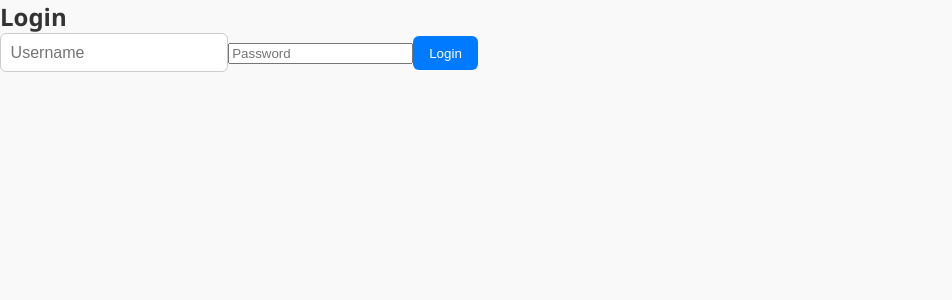
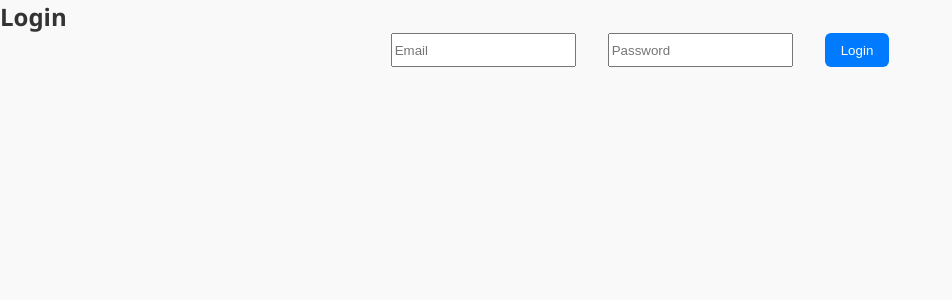
Before and after one commit to KhushiKumari0203/todo_app, a React (Vite) app in the folder client/: page / in a window 1280 px wide. Shown: the top 300 px of the page, without its empty margins (0-952 px from the left). Built offline with nearby package versions, Linux system fonts and the light colour scheme.

Commit message:
Update App.tsx

```diff
--- a/client/src/App.tsx
+++ b/client/src/App.tsx
@@ -1,14 +1,17 @@
 import React from 'react';
 import { BrowserRouter, Routes, Route } from 'react-router-dom';
-import Home from './pages/Home'; // ✅ Only Home page is needed
-import AddTask from './pages/AddTask'; // 👈 import it
+import Home from './pages/Home';
+import AddTask from './pages/AddTask';
+import Login from './pages/Login'; // ✅ NEW: import login page
 
 export default function App() {
   return (
     <BrowserRouter>
       <Routes>
-        <Route path="/" element={<Home />} />
-        <Route path="/add" element={<AddTask />} /> {/* 👈 add this route */}
+        <Route path="/" element={<Login />} />          {/* 👈 Default route: login */}
+        <Route path="/home" element={<Home />} />       {/* 👈 Home after login */}
+        <Route path="/add" element={<AddTask />} />     {/* 👈 Add Task page */}
+        <Route path="/login" element={<Login />} />     {/* 👈 Explicit login route */}
       </Routes>
     </BrowserRouter>
   );
```
